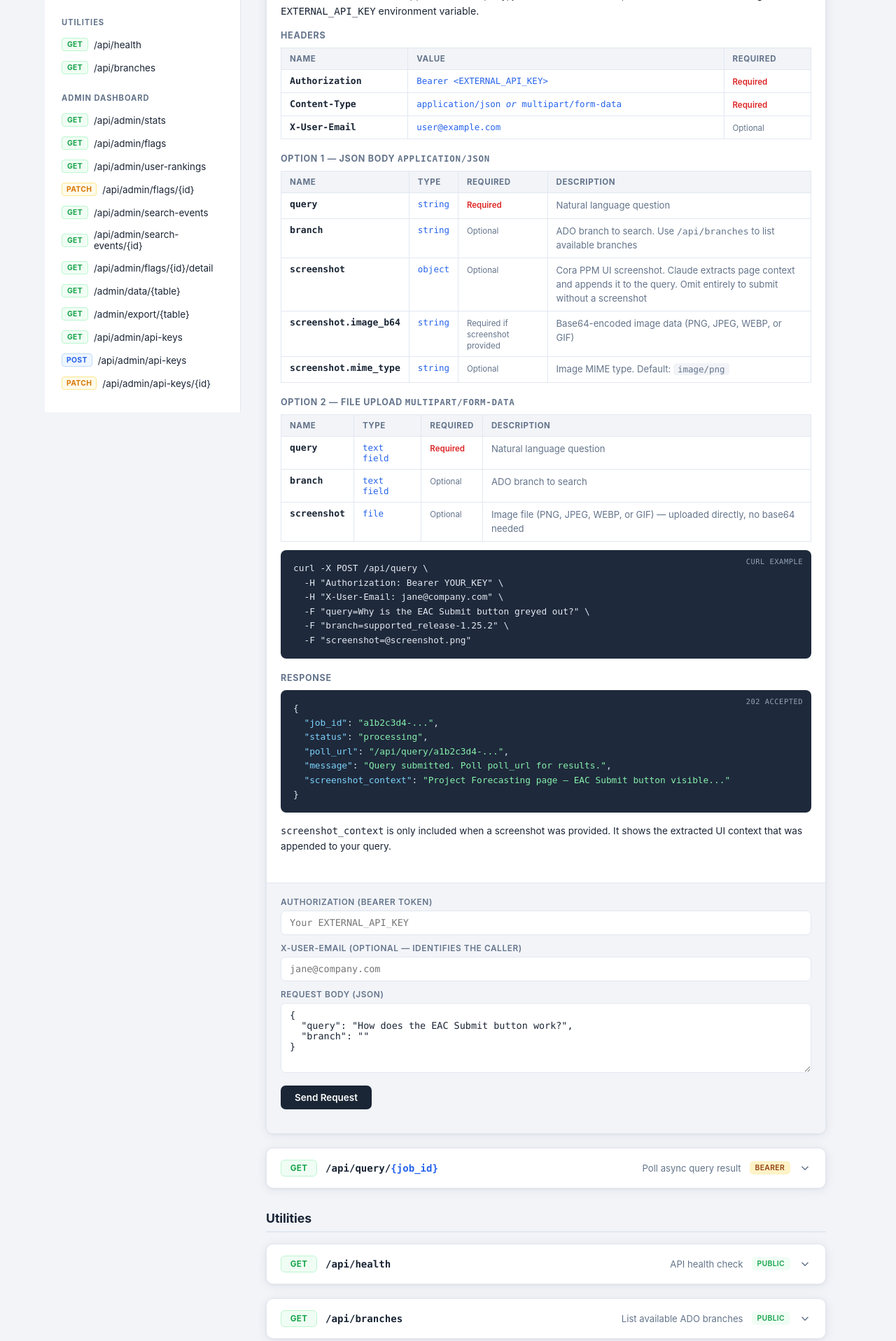
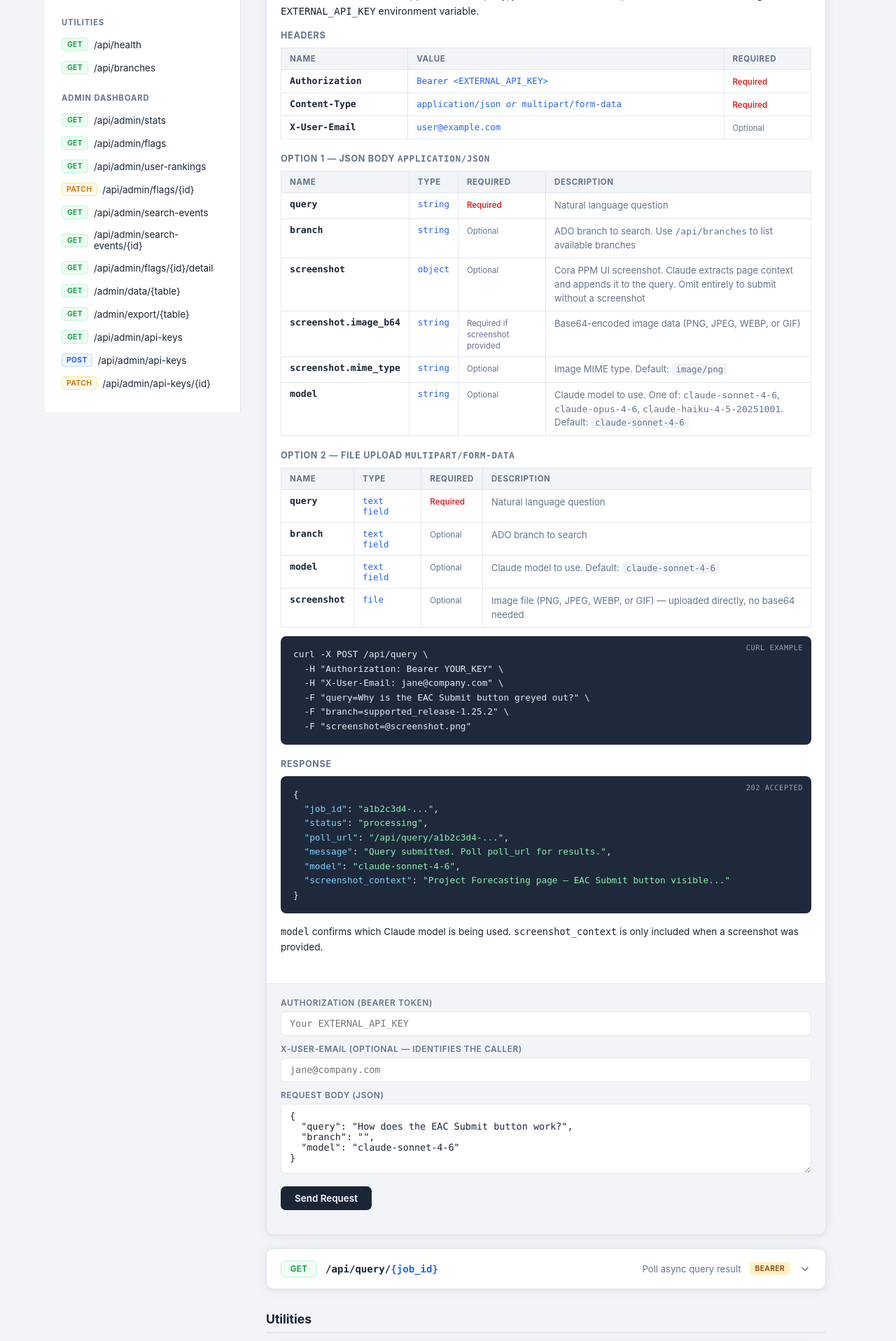
Before and after one commit to jarrettkersten/Agentic-v-Computer-Loop-Search, a Flask app: page /api-docs in a window 1280 px wide, after a click on "POST /api/query". Shown: the part 562-2478 px from the top of the page at 70% size. Run offline with Flask 3, Linux system fonts and the light colour scheme; some libraries are stand-ins or nearby versions.

Commit message:
added model selector to API post and get

```diff
--- a/app.py
+++ b/app.py
@@ -283,6 +283,9 @@ def init_db():
                 completed_at TIMESTAMPTZ
             )
         """)
+        _safe_add_columns(cur, "api_jobs", [
+            ("model", "TEXT DEFAULT ''"),
+        ])
         # API keys table — multi-user API key management
         cur.execute("""
             CREATE TABLE IF NOT EXISTS api_keys (
@@ -2904,11 +2907,13 @@ def _check_api_key():
 # ---------------------------------------------------------------------------
 
 def _run_job_in_background(job_id, query, branch, user_email,
-                           screenshot_context="", screenshot_b64="", screenshot_mime=""):
+                           screenshot_context="", screenshot_b64="", screenshot_mime="",
+                           model=""):
     """Execute the agentic search for a job and write results to the DB."""
+    _model = model or MODEL
     t0 = time.time()
     try:
-        result = run_agentic_loop(query, branch)
+        result = run_agentic_loop(query, branch, model=_model)
         total_time = round(time.time() - t0, 1)
 
         # Track in search_events
@@ -2927,6 +2932,7 @@ def _run_job_in_background(job_id, query, branch, user_email,
             screenshot_context=screenshot_context,
             screenshot_b64=screenshot_b64,
             screenshot_mime=screenshot_mime,
+            model=_model,
         )
 
         # Complete the api_jobs row (adds screenshot_context to payload)
@@ -2986,10 +2992,12 @@ def api_v1_query():
     image_b64 = ""
     mime_type = "image/png"
 
+    req_model = ""
     if request.content_type and "multipart/form-data" in request.content_type:
         # ── Multipart: fields + file upload ──
         query  = (request.form.get("query") or "").strip()
         branch = (request.form.get("branch") or "").strip()
+        req_model = (request.form.get("model") or "").strip()
         file   = request.files.get("screenshot")
         if file and file.filename:
             image_b64 = base64.b64encode(file.read()).decode()
@@ -2999,10 +3007,13 @@ def api_v1_query():
         data   = request.get_json(force=True) or {}
         query  = data.get("query", "").strip()
         branch = data.get("branch", "").strip()
+        req_model = data.get("model", "").strip()
         screenshot_data = data.get("screenshot")
         if screenshot_data and isinstance(screenshot_data, dict):
             image_b64 = screenshot_data.get("image_b64", "").strip()
             mime_type  = screenshot_data.get("mime_type", "image/png").strip()
+
+    _model = req_model if req_model in ALLOWED_MODELS else MODEL
 
     if not query:
         return jsonify({"error": "No query provided."}), 400
@@ -3022,7 +3033,7 @@ def api_v1_query():
     screenshot_context = ""
     if image_b64:
         try:
-            screenshot_context = _extract_screenshot_context(image_b64, mime_type)
+            screenshot_context = _extract_screenshot_context(image_b64, mime_type, model=_model)
         except Exception as e:
             return jsonify({"error": f"Screenshot extraction failed: {e}"}), 400
 
@@ -3037,8 +3048,8 @@ def api_v1_query():
     try:
         conn = get_db_conn()
         conn.cursor().execute(
-            "INSERT INTO api_jobs (id, status, query, branch, user_email) VALUES (%s, 'processing', %s, %s, %s)",
-            (job_id, query, branch, user_email),
+            "INSERT INTO api_jobs (id, status, query, branch, user_email, model) VALUES (%s, 'processing', %s, %s, %s, %s)",
+            (job_id, query, branch, user_email, _model),
         )
         conn.commit()
     except Exception as e:
@@ -3049,7 +3060,7 @@ def api_v1_query():
         if conn:
             put_db_conn(conn)
 
-    t = threading.Thread(target=_run_job_in_background, args=(job_id, final_query, branch, user_email, screenshot_context, image_b64, mime_type), daemon=True)
+    t = threading.Thread(target=_run_job_in_background, args=(job_id, final_query, branch, user_email, screenshot_context, image_b64, mime_type, _model), daemon=True)
     t.start()
 
     response = {
@@ -3057,6 +3068,7 @@ def api_v1_query():
         "status":   "processing",
         "poll_url": f"/api/query/{job_id}",
         "message":  "Query submitted. Poll poll_url for results.",
+        "model":    _model,
     }
     if screenshot_context:
         response["screenshot_context"] = screenshot_context
@@ -3104,12 +3116,15 @@ def api_v1_query_status(job_id):
 
     status = row["status"]
 
+    _row_model = row.get("model") or MODEL
+
     if status == "processing":
         resp = {
             "job_id":  job_id,
             "status":  "processing",
             "message": "Search is still running. Poll again shortly.",
             "query":   row.get("query", ""),
+            "model":   _row_model,
         }
         # If result_json already has screenshot_context (shouldn't for processing, but just in case)
         if row.get("result_json"):
@@ -3154,6 +3169,7 @@ def api_v1_query_status(job_id):
             "status":       status,
             "success":      True,
             "query":        _query,
+            "model":        _row_model,
             "section_name": section_param,
             "section":      sections.get(section_param, ""),
         }
@@ -3176,6 +3192,7 @@ def api_v1_query_status(job_id):
             "status":  status,
             "success": True,
             "query":   _query,
+            "model":   _row_model,
         }
         if _sc:
             filtered["screenshot_context"] = _sc
@@ -3189,6 +3206,7 @@ def api_v1_query_status(job_id):
     # Default: return everything
     result["job_id"]       = job_id
     result["status"]       = status
+    result["model"]        = _row_model
     result["created_at"]   = row["created_at"]
     result["completed_at"] = row["completed_at"]
     return jsonify(result)
--- a/templates/api_docs.html
+++ b/templates/api_docs.html
@@ -281,6 +281,7 @@ header { background: var(--brand); color: #fff; padding: 0 36px; height: 58px; d
                 <tr><td class="param-name">screenshot</td><td class="param-type">object</td><td><span class="param-optional">Optional</span></td><td class="param-desc">Cora PPM UI screenshot. Claude extracts page context and appends it to the query. Omit entirely to submit without a screenshot</td></tr>
                 <tr><td class="param-name">screenshot.image_b64</td><td class="param-type">string</td><td><span class="param-optional">Required if screenshot provided</span></td><td class="param-desc">Base64-encoded image data (PNG, JPEG, WEBP, or GIF)</td></tr>
                 <tr><td class="param-name">screenshot.mime_type</td><td class="param-type">string</td><td><span class="param-optional">Optional</span></td><td class="param-desc">Image MIME type. Default: <span class="param-default">image/png</span></td></tr>
+                <tr><td class="param-name">model</td><td class="param-type">string</td><td><span class="param-optional">Optional</span></td><td class="param-desc">Claude model to use. One of: <code>claude-sonnet-4-6</code>, <code>claude-opus-4-6</code>, <code>claude-haiku-4-5-20251001</code>. Default: <span class="param-default">claude-sonnet-4-6</span></td></tr>
               </tbody>
             </table>
           </div>
@@ -291,6 +292,7 @@ header { background: var(--brand); color: #fff; padding: 0 36px; height: 58px; d
               <tbody>
                 <tr><td class="param-name">query</td><td class="param-type">text field</td><td><span class="param-required">Required</span></td><td class="param-desc">Natural language question</td></tr>
                 <tr><td class="param-name">branch</td><td class="param-type">text field</td><td><span class="param-optional">Optional</span></td><td class="param-desc">ADO branch to search</td></tr>
+                <tr><td class="param-name">model</td><td class="param-type">text field</td><td><span class="param-optional">Optional</span></td><td class="param-desc">Claude model to use. Default: <span class="param-default">claude-sonnet-4-6</span></td></tr>
                 <tr><td class="param-name">screenshot</td><td class="param-type">file</td><td><span class="param-optional">Optional</span></td><td class="param-desc">Image file (PNG, JPEG, WEBP, or GIF) — uploaded directly, no base64 needed</td></tr>
               </tbody>
             </table>
@@ -308,9 +310,10 @@ header { background: var(--brand); color: #fff; padding: 0 36px; height: 58px; d
   <span class="json-key">"status"</span>: <span class="json-str">"processing"</span>,
   <span class="json-key">"poll_url"</span>: <span class="json-str">"/api/query/a1b2c3d4-..."</span>,
   <span class="json-key">"message"</span>: <span class="json-str">"Query submitted. Poll poll_url for results."</span>,
+  <span class="json-key">"model"</span>: <span class="json-str">"claude-sonnet-4-6"</span>,
   <span class="json-key">"screenshot_context"</span>: <span class="json-str">"Project Forecasting page — EAC Submit button visible..."</span>
 }</pre></div>
-            <p style="margin-top:0.5rem;font-size:0.85rem;color:var(--text-muted)"><code>screenshot_context</code> is only included when a screenshot was provided. It shows the extracted UI context that was appended to your query.</p>
+            <p style="margin-top:0.5rem;font-size:0.85rem;color:var(--text-muted)"><code>model</code> confirms which Claude model is being used. <code>screenshot_context</code> is only included when a screenshot was provided.</p>
           </div>
         </div>
         <div class="try-it">
@@ -326,7 +329,8 @@ header { background: var(--brand); color: #fff; padding: 0 36px; height: 58px; d
             <label>Request Body (JSON)</label>
             <textarea data-param="body">{
   "query": "How does the EAC Submit button work?",
-  "branch": ""
+  "branch": "",
+  "model": "claude-sonnet-4-6"
 }</textarea>
           </div>
           <div class="try-actions">
@@ -384,6 +388,7 @@ header { background: var(--brand); color: #fff; padding: 0 36px; height: 58px; d
   <span class="json-key">"success"</span>: <span class="json-bool">true</span>,
   <span class="json-key">"job_id"</span>: <span class="json-str">"a1b2c3d4-..."</span>,
   <span class="json-key">"status"</span>: <span class="json-str">"completed"</span>,
+  <span class="json-key">"model"</span>: <span class="json-str">"claude-sonnet-4-6"</span>,
   <span class="json-key">"answer"</span>: <span class="json-str">"## Overview\n...## User Guide\n...## Technical Reference\n..."</span>,
   <span class="json-key">"sections"</span>: {
     <span class="json-key">"overview"</span>: <span class="json-str">"..."</span>,
```
